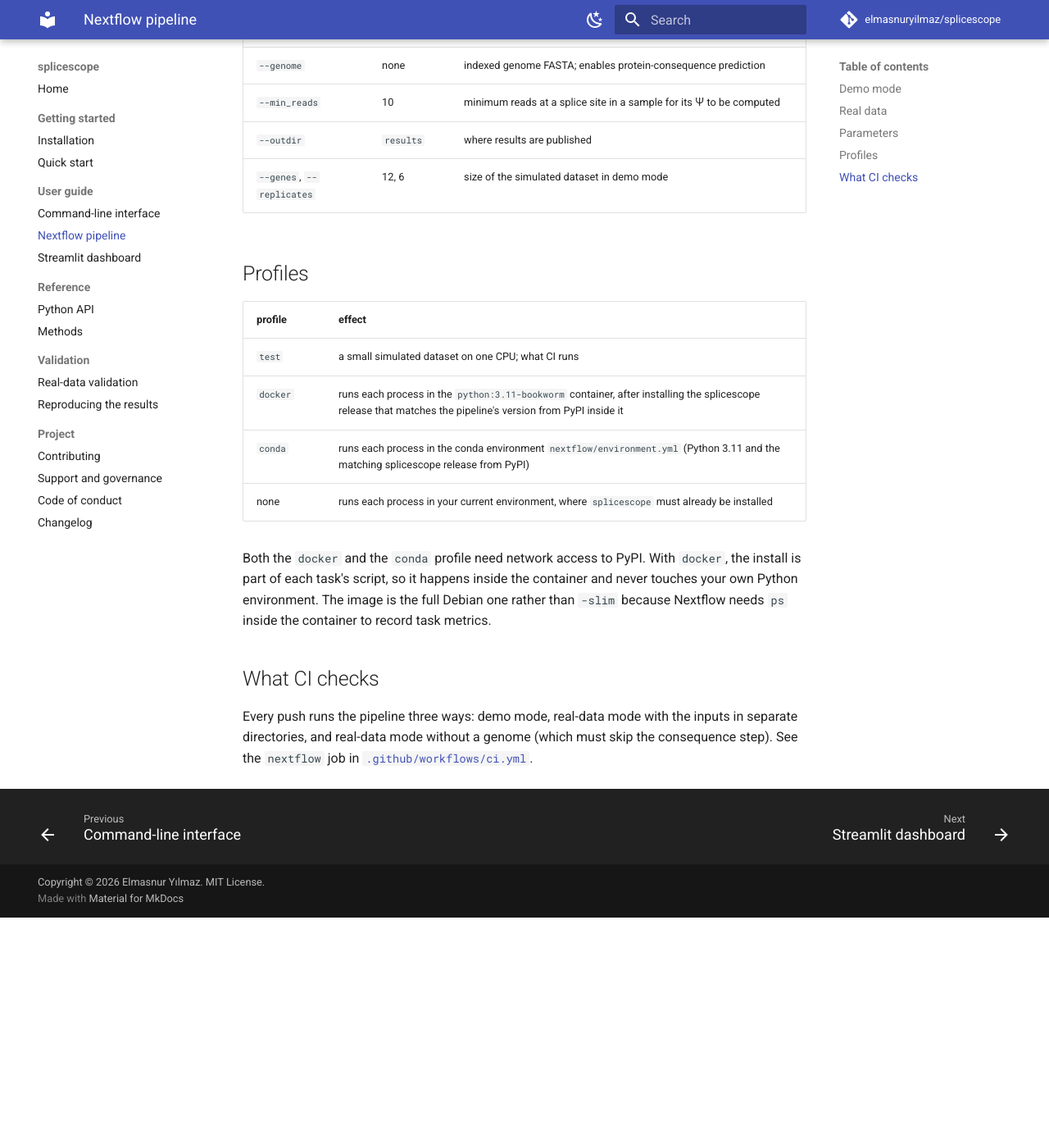
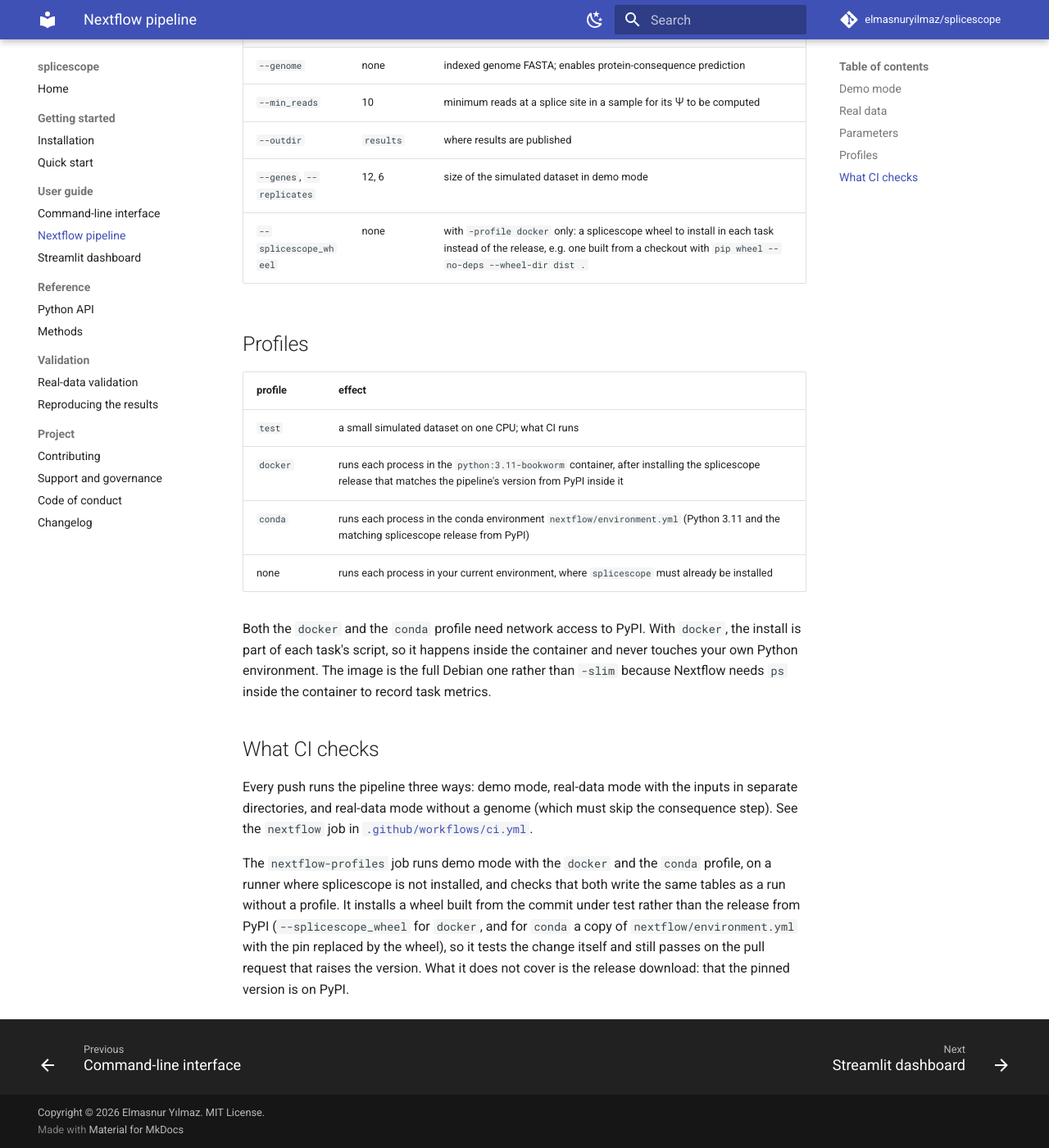
Before and after one commit to elmasnuryilmaz/splicescope, an MkDocs documentation site: the page built from docs/nextflow.md, in a window 1280 px wide and 1400 px high, scrolled down 1119 px. Shown: the whole window at 82% size. Built offline with MkDocs 1.6.1 and Material for MkDocs 9.7.7, drawn with Linux system fonts in a browser that asks for light colours; comment, search, counter and statistics services are not loaded; before the commit the page ends 2238 px from its top, so only the background shows below that.

Commit message:
Run the pipeline's docker and conda profiles in CI, on the code under test
The three pipeline runs in ci.yml are all profile-less, against `pip install -e .`, so
nothing ran the docker or conda profile; every fault they have had (no splicescope in
the image, a beforeScript that installed on the host, no `ps` in -slim images) shows
only inside the container or the environment.

The new `nextflow-profiles` job runs demo mode with `-profile test,docker` and
`-profile test,conda` on a runner where splicescope is not installed, checks that the
results, report and timeline land in results/ with no null/ directory, that each task
ran in the profile's image and installed the wheel there, and that the runner's Python
is untouched. It then runs the profile-less demo as a reference and requires every
table in out/ to match it.

Both profiles install the release named by manifest.version from PyPI, which would
test the last release rather than the change and fail on the pull request that raises
the version. The new `--splicescope_wheel` parameter makes the docker profile install
a given wheel instead, staged into each task as an input so any container engine sees
it; without it nothing changes, and with it outside the docker profile the run stops
rather than ignoring it. For conda, the job runs a copy of nextflow/environment.yml
with the pin replaced by the wheel, through -with-conda.

```diff
--- a/docs/nextflow.md
+++ b/docs/nextflow.md
@@ -46,6 +46,7 @@ Without `--genome` the consequence step is skipped and everything else runs.
 | `--min_reads` | 10 | minimum reads at a splice site in a sample for its Ψ to be computed |
 | `--outdir` | `results` | where results are published |
 | `--genes`, `--replicates` | 12, 6 | size of the simulated dataset in demo mode |
+| `--splicescope_wheel` | none | with `-profile docker` only: a splicescope wheel to install in each task instead of the release, e.g. one built from a checkout with `pip wheel --no-deps --wheel-dir dist .` |
 
 ## Profiles
 
@@ -67,3 +68,11 @@ Every push runs the pipeline three ways: demo mode, real-data mode with the inpu
 separate directories, and real-data mode without a genome (which must skip the
 consequence step). See the `nextflow` job in
 [`.github/workflows/ci.yml`](https://github.com/elmasnuryilmaz/splicescope/blob/main/.github/workflows/ci.yml).
+
+The `nextflow-profiles` job runs demo mode with the `docker` and the `conda` profile, on a
+runner where splicescope is not installed, and checks that both write the same tables as
+a run without a profile. It installs a wheel built from the commit under test rather than
+the release from PyPI (`--splicescope_wheel` for `docker`, and for `conda` a copy of
+`nextflow/environment.yml` with the pin replaced by the wheel), so it tests the change
+itself and still passes on the pull request that raises the version. What it does not
+cover is the release download: that the pinned version is on PyPI.
```
Also changed, not shown: CHANGELOG.md (+4 -0 lines), 2 other files.
